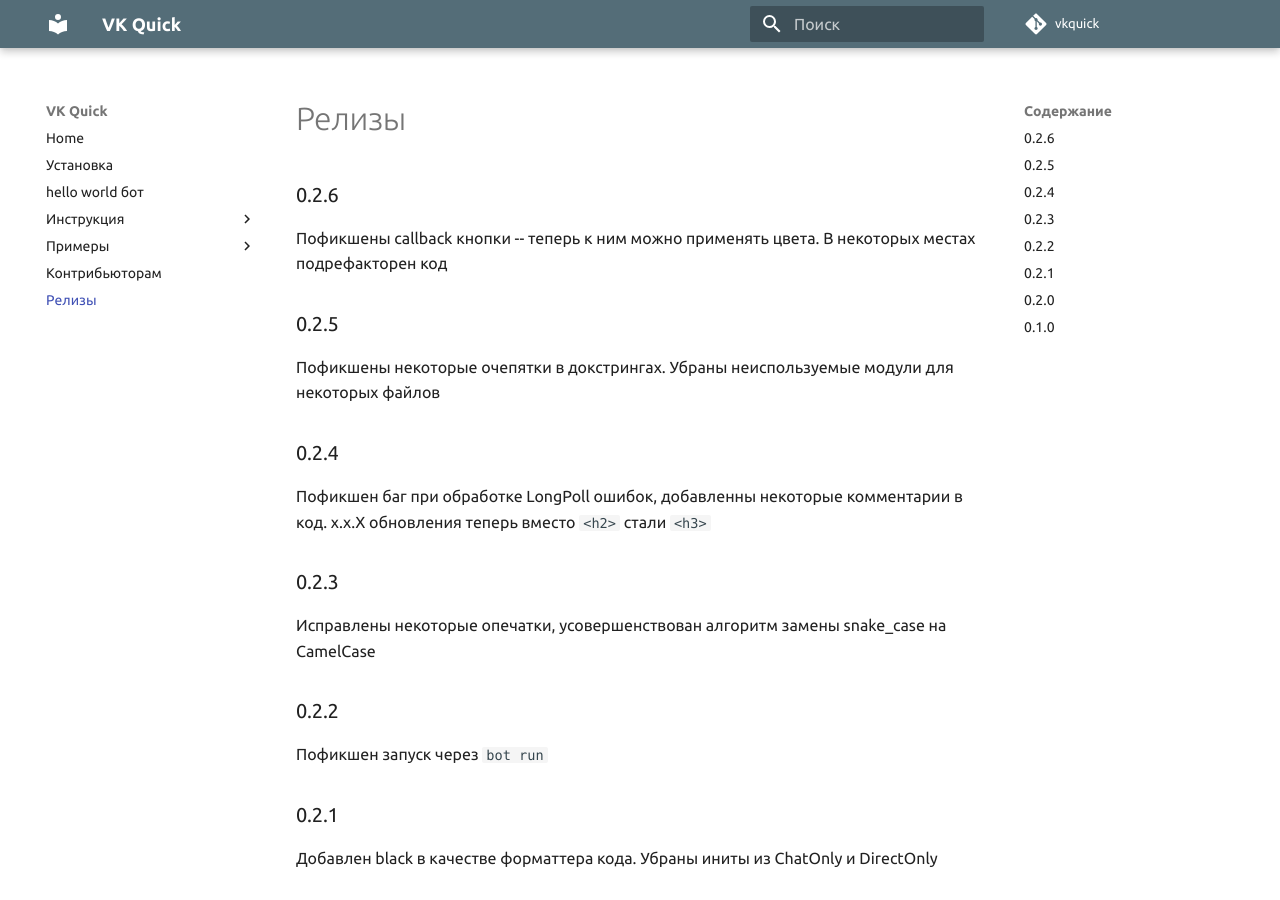
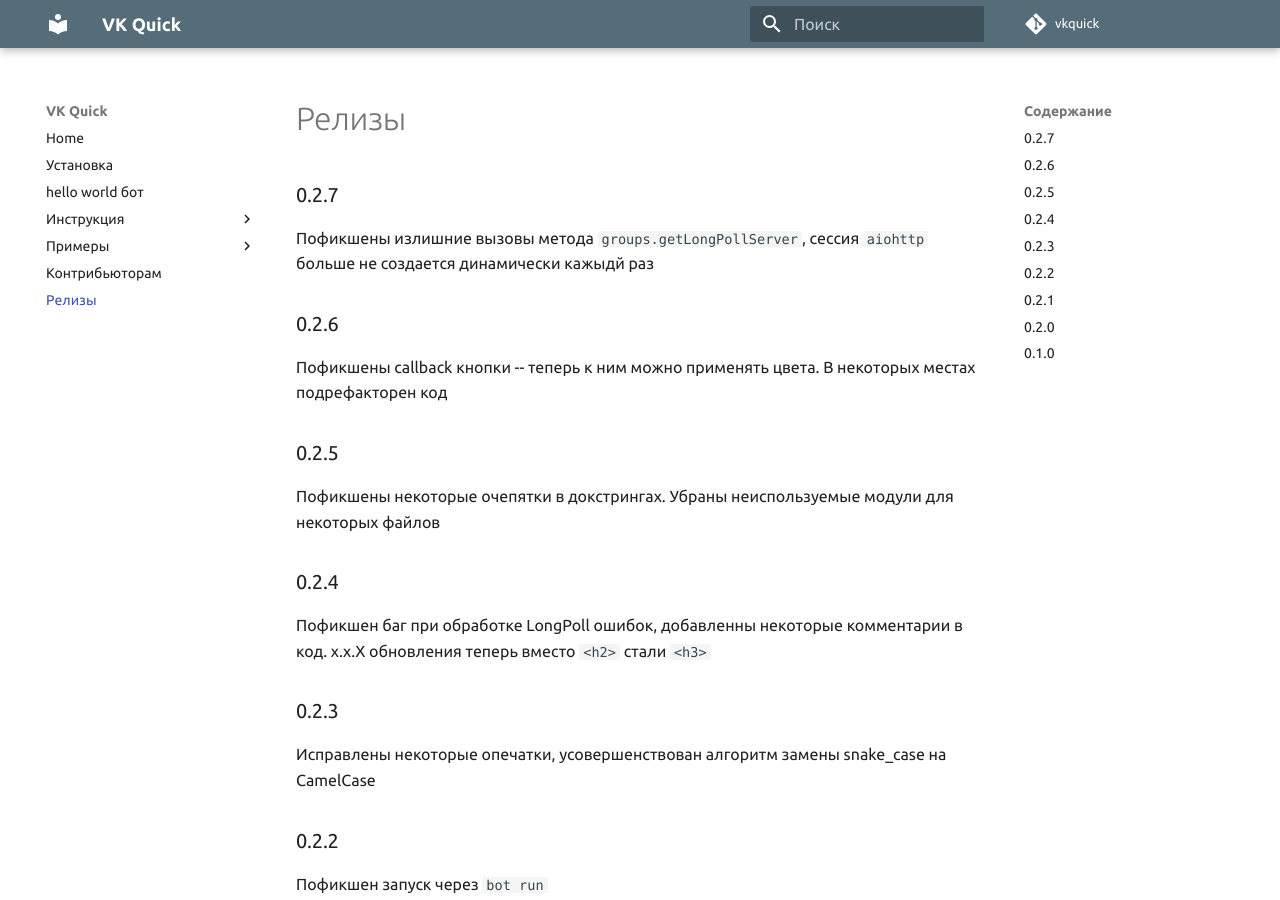
Before and after one commit to deknowny/vkquick, an MkDocs documentation site: the page built from docs/releases.md, in a window 1280 px wide and 900 px high. Built offline with MkDocs 1.6.1 and Material for MkDocs 9.7.7, drawn with Linux system fonts in a browser that asks for light colours; some web fonts are replaced; comment, search, counter and statistics services are not loaded.

Commit message:
Add info about v0.2.7

```diff
--- a/docs/releases.md
+++ b/docs/releases.md
@@ -1,25 +1,22 @@
+### 0.2.7
+Пофикшены излишние вызовы метода `groups.getLongPollServer`, сессия `aiohttp` больше не создается динамически кажыдй раз
+
 ### 0.2.6
-
 Пофикшены callback кнопки -- теперь к ним можно применять цвета. В некоторых местах подрефакторен код
 
 ### 0.2.5
-
 Пофикшены некоторые очепятки в докстрингах. Убраны неиспользуемые модули для некоторых файлов
 
 ### 0.2.4
-
 Пофикшен баг при обработке LongPoll ошибок, добавленны некоторые комментарии в код. x.x.X обновления теперь вместо `<h2>` стали `<h3>`
 
 ### 0.2.3
-
 Исправлены некоторые опечатки, усовершенствован алгоритм замены snake_case на CamelCase
 
 ### 0.2.2
-
 Пофикшен запуск через `bot run`
 
 ### 0.2.1
-
 Добавлен black в качестве форматтера кода. Убраны иниты из ChatOnly и DirectOnly
 
 ## 0.2.0
```
